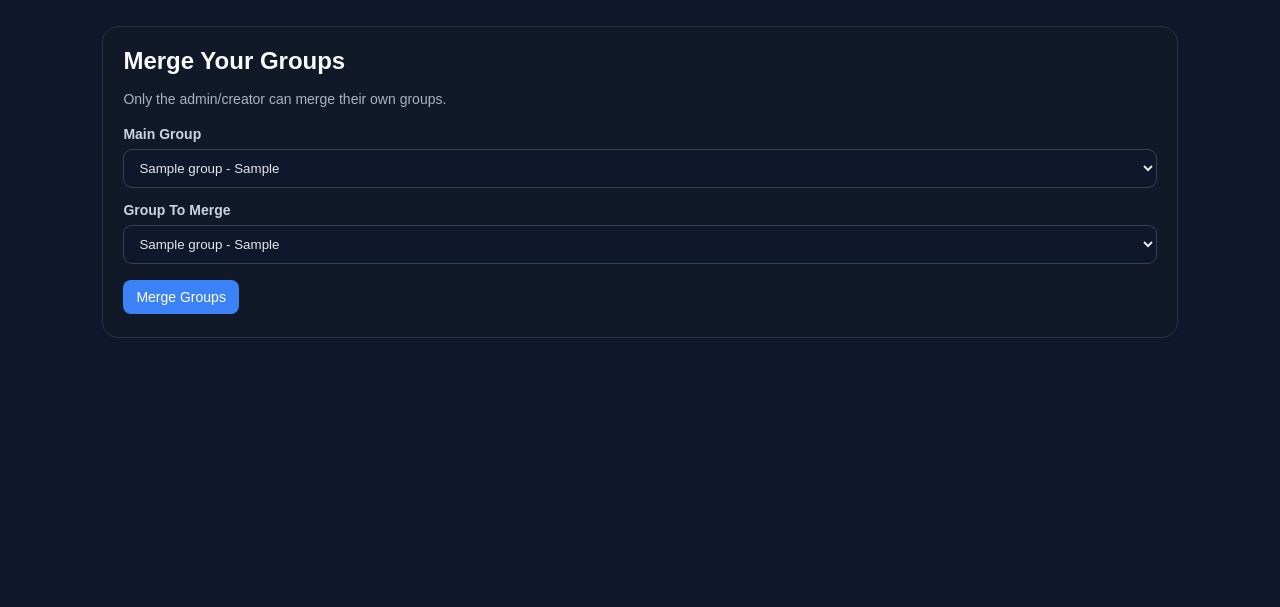
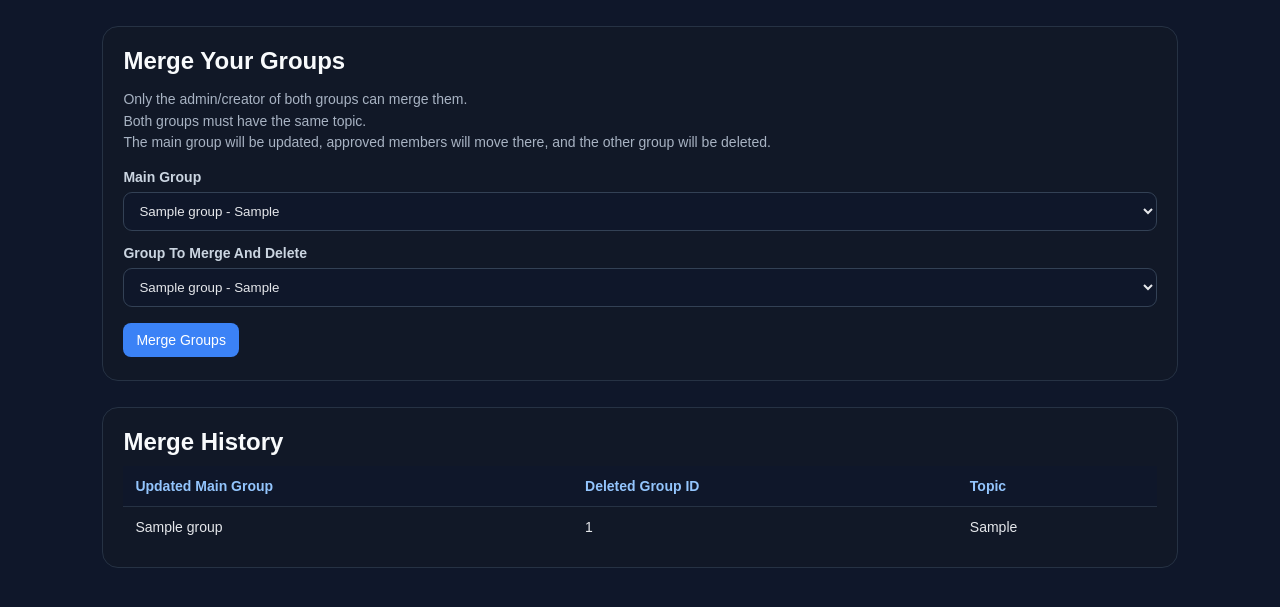
Before and after one commit to Foysal-001/Bracu_370_Project_StudyBuddy, a PHP site: page /merge_groups.php in a window 1280 px wide. Shown: the part 50-657 px from the top of the page. Run offline with PHP 8.4, Linux system fonts and the light colour scheme; the visitor is signed in with stand-in values (Sample User, id 1); tables that the repository leaves empty hold one stand-in row (values such as "Sample post").

Commit message:
Update merge_groups.php

```diff
--- a/Final/merge_groups.php
+++ b/Final/merge_groups.php
@@ -3,6 +3,13 @@ require "db.php";
 require_login();
 
 $admin_id = $_SESSION['user_id'];
+$username = "";
+
+if (isset($_SESSION['username'])) {
+    $username = $_SESSION['username'];
+} else if (isset($_SESSION['user'])) {
+    $username = $_SESSION['user'];
+}
 
 if ($_SERVER["REQUEST_METHOD"] == "POST") {
     $main_group = $_POST['main_group'];
@@ -17,16 +24,65 @@ if ($_SERVER["REQUEST_METHOD"] == "POST") {
          AND admin_id='$admin_id'");
 
         if (mysqli_num_rows($check) == 2) {
-            $main_data = mysqli_query($database,
-            "SELECT topic FROM groups
-             WHERE group_id='$main_group' AND admin_id='$admin_id'");
+            $main_query = mysqli_query($database,
+            "SELECT * FROM groups WHERE group_id='$main_group'");
 
-            $main_row = mysqli_fetch_assoc($main_data);
+            $merge_query = mysqli_query($database,
+            "SELECT * FROM groups WHERE group_id='$merged_group'");
+
+            $main_row = mysqli_fetch_assoc($main_query);
+            $merge_row = mysqli_fetch_assoc($merge_query);
+
+            if (strtolower($main_row['topic']) != strtolower($merge_row['topic'])) {
+                $message = "Only groups with the same topic can be merged.";
+            } else {
                 $topic = $main_row['topic'];
+                $main_name = $main_row['group_name'];
+                $merge_name = $merge_row['group_name'];
+
+                $new_name = $main_name . " + " . $merge_name;
+
+                $main_desc = $main_row['description'];
+                $merge_desc = $merge_row['description'];
+
+                $new_desc = $main_desc . "\n\nMerged with: " . $merge_name;
+
+                if ($merge_desc != "") {
+                    $new_desc = $new_desc . "\nMerged group description: " . $merge_desc;
+                }
+
+                $new_name = mysqli_real_escape_string($database, $new_name);
+                $new_desc = mysqli_real_escape_string($database, $new_desc);
+                $topic_safe = mysqli_real_escape_string($database, $topic);
 
                 mysqli_query($database,
                 "INSERT INTO group_merge(main_group_id, merged_group_id, topic)
-             VALUES('$main_group', '$merged_group', '$topic')");
+                 VALUES('$main_group', '$merged_group', '$topic_safe')");
+
+                mysqli_query($database,
+                "DELETE FROM join_request
+                 WHERE group_id='$merged_group'
+                 AND user_id IN (
+                     SELECT user_id FROM (
+                         SELECT user_id FROM join_request
+                         WHERE group_id='$main_group'
+                     ) AS temp
+                 )");
+
+                mysqli_query($database,
+                "UPDATE join_request
+                 SET group_id='$main_group', admin_approve=1
+                 WHERE group_id='$merged_group'
+                 AND admin_approve=1");
+
+                mysqli_query($database,
+                "UPDATE groups
+                 SET group_name='$new_name', description='$new_desc'
+                 WHERE group_id='$main_group'");
+
+                mysqli_query($database,
+                "DELETE FROM groups
+                 WHERE group_id='$merged_group'");
 
                 $leader_check = mysqli_query($database,
                 "SELECT * FROM leaderboard WHERE user_id='$admin_id'");
@@ -34,7 +90,7 @@ if ($_SERVER["REQUEST_METHOD"] == "POST") {
                 if (mysqli_num_rows($leader_check) == 0) {
                     mysqli_query($database,
                     "INSERT INTO leaderboard(user_id, username, score)
-                 VALUES('$admin_id', '{$_SESSION['username']}', 20)");
+                     VALUES('$admin_id', '$username', 20)");
                 } else {
                     mysqli_query($database,
                     "UPDATE leaderboard
@@ -42,7 +98,8 @@ if ($_SERVER["REQUEST_METHOD"] == "POST") {
                      WHERE user_id='$admin_id'");
                 }
 
-            $message = "Groups merged successfully.";
+                $message = "Groups merged successfully. Main group was updated and the other group was deleted.";
+            }
         } else {
             $message = "Only the admin/creator of both groups can merge them.";
         }
@@ -53,6 +110,12 @@ $groups = mysqli_query($database,
 "SELECT * FROM groups
  WHERE admin_id='$admin_id'
  ORDER BY group_id DESC");
+
+$merge_history = mysqli_query($database,
+"SELECT gm.*, g.group_name AS main_group_name
+ FROM group_merge gm
+ LEFT JOIN groups g ON gm.main_group_id = g.group_id
+ ORDER BY gm.merge_id DESC");
 ?>
 <!DOCTYPE html>
 <html>
@@ -66,7 +129,11 @@ $groups = mysqli_query($database,
 
 <div class="container card">
     <h2>Merge Your Groups</h2>
-    <p class="small">Only the admin/creator can merge their own groups.</p>
+    <p class="small">
+        Only the admin/creator of both groups can merge them.<br>
+        Both groups must have the same topic.<br>
+        The main group will be updated, approved members will move there, and the other group will be deleted.
+    </p>
 
     <?php if (isset($message)) { ?>
         <div class="notice"><?php echo $message; ?></div>
@@ -85,7 +152,7 @@ $groups = mysqli_query($database,
             <?php } ?>
         </select>
 
-        <label>Group To Merge</label>
+        <label>Group To Merge And Delete</label>
         <select name="merged_group" required>
             <?php
             mysqli_data_seek($groups, 0);
@@ -101,5 +168,27 @@ $groups = mysqli_query($database,
     </form>
 </div>
 
+<div class="container card">
+    <h2>Merge History</h2>
+
+    <div class="table-wrap">
+        <table>
+            <tr>
+                <th>Updated Main Group</th>
+                <th>Deleted Group ID</th>
+                <th>Topic</th>
+            </tr>
+
+            <?php while ($row = mysqli_fetch_assoc($merge_history)) { ?>
+                <tr>
+                    <td><?php echo $row['main_group_name']; ?></td>
+                    <td><?php echo $row['merged_group_id']; ?></td>
+                    <td><?php echo $row['topic']; ?></td>
+                </tr>
+            <?php } ?>
+        </table>
+    </div>
+</div>
+
 </body>
 </html>
```
Lines whose indentation alone changed are shown as unchanged.
